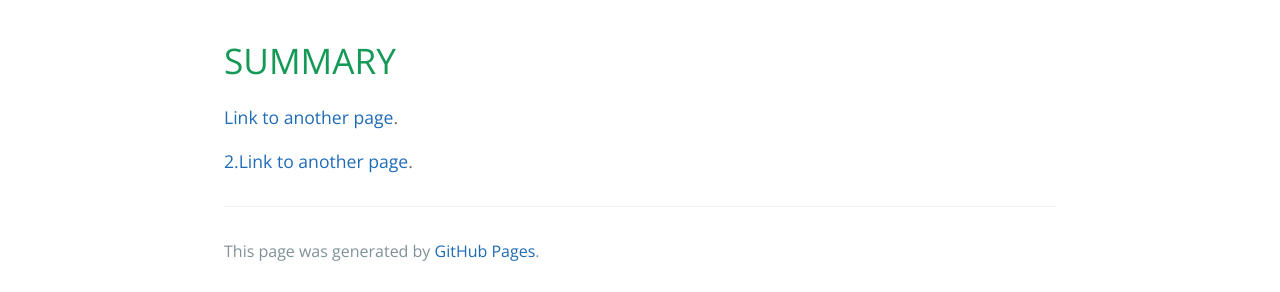
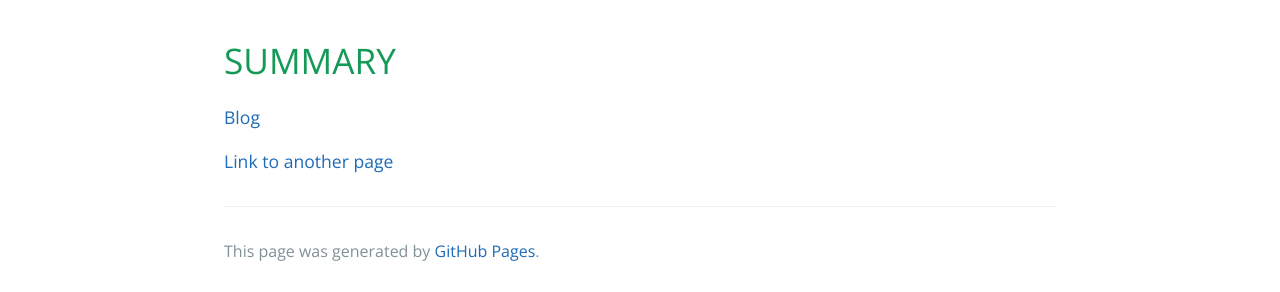
Before and after one commit to dc-orz/dc-orz.github.io, a Jekyll site: the page built from index.md, in a window 1280 px wide. Shown: the part 1086-1378 px from the top of the page. Built offline with Jekyll 4.4.1, drawn with Linux system fonts in a browser that asks for light colours; our own code applies the rules of GitHub Pages for plain Markdown files.

Commit message:
Update index.md

```diff
--- a/index.md
+++ b/index.md
@@ -3,6 +3,6 @@ layout: default
 ---
 # SUMMARY
 
-[Link to another page](./another-page.html).
+[Blog](https://docs.ps-ef.tech)
 
-[2.Link to another page](./docs/SUPPORT.html).
+[Link to another page](./docs/SUPPORT.html)
```
